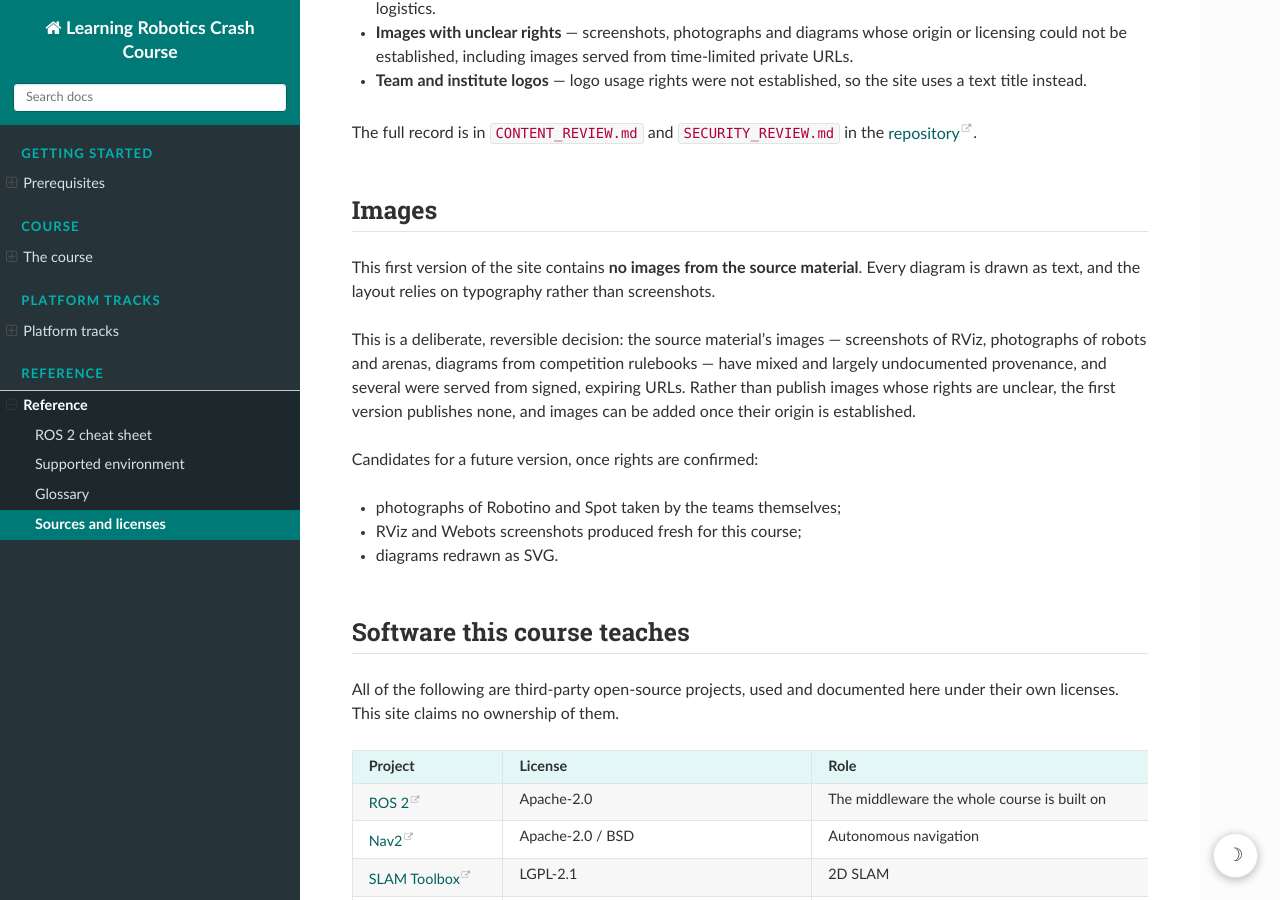
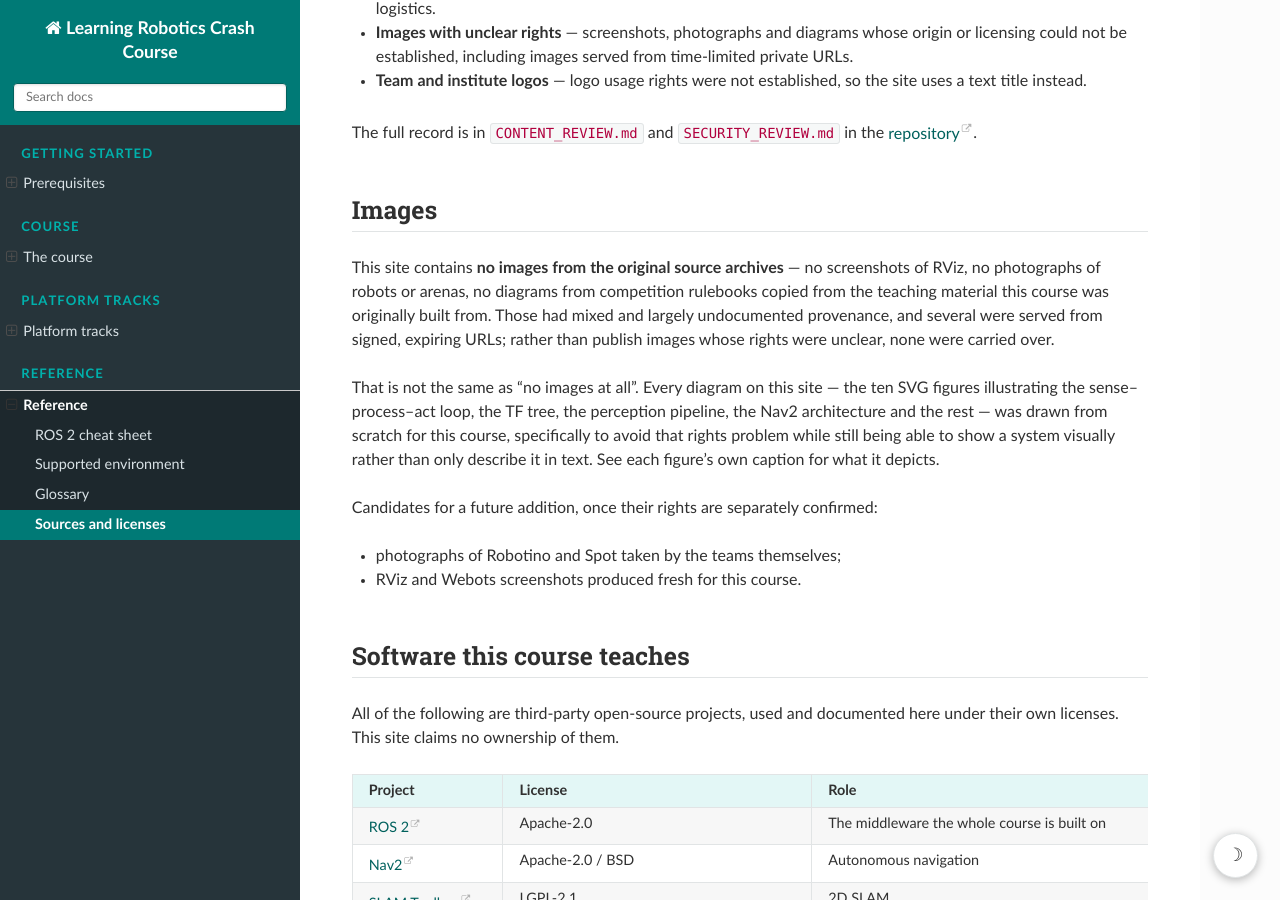
Before and after one commit to MoritzSchallenberg/Learning-Robotics-Crash-Course, a Sphinx documentation site: the page built from docs/reference/sources.md, in a window 1280 px wide and 900 px high, scrolled down 2001 px. Built offline with Sphinx 7.4.7 and the Read the Docs theme 3.1.0, drawn with Linux system fonts in a browser that asks for light colours.

Commit message:
docs: fix the sources page's now-outdated "no images" claim
reference/sources.md said, in the "Images" section, that the site
contains no images and that every diagram is drawn as text -- true when
that section was first written, but contradicted since Entwicklungsauftrag
2 added ten original SVG diagrams. Rewritten to state the actual,
narrower claim: no images from the original source archives (still
true, and the reason that matters), while the site's own from-scratch
SVG figures are exactly the images that exist and why they were drawn
that way in the first place.

🤖 Generated with [Claude Code](https://claude.com/claude-code)
Co-Authored-By: Claude Sonnet 5 <noreply@anthropic.com>

```diff
--- a/docs/reference/sources.md
+++ b/docs/reference/sources.md
@@ -126,22 +126,25 @@ The full record is in `CONTENT_REVIEW.md` and `SECURITY_REVIEW.md` in the
 
 ## Images
 
-This first version of the site contains **no images from the source material**.
-Every diagram is drawn as text, and the layout relies on typography rather than
-screenshots.
+This site contains **no images from the original source archives** — no
+screenshots of RViz, no photographs of robots or arenas, no diagrams from
+competition rulebooks copied from the teaching material this course was
+originally built from. Those had mixed and largely undocumented
+provenance, and several were served from signed, expiring URLs; rather
+than publish images whose rights were unclear, none were carried over.
 
-This is a deliberate, reversible decision: the source material's images —
-screenshots of RViz, photographs of robots and arenas, diagrams from
-competition rulebooks — have mixed and largely undocumented provenance, and
-several were served from signed, expiring URLs. Rather than publish images
-whose rights are unclear, the first version publishes none, and images can be
-added once their origin is established.
+That is not the same as "no images at all". Every diagram on this site —
+the ten SVG figures illustrating the sense–process–act loop, the TF tree,
+the perception pipeline, the Nav2 architecture and the rest — was drawn
+from scratch for this course, specifically to avoid that rights problem
+while still being able to show a system visually rather than only
+describe it in text. See each figure's own caption for what it depicts.
 
-Candidates for a future version, once rights are confirmed:
+Candidates for a future addition, once their rights are separately
+confirmed:
 
 - photographs of Robotino and Spot taken by the teams themselves;
-- RViz and Webots screenshots produced fresh for this course;
-- diagrams redrawn as SVG.
+- RViz and Webots screenshots produced fresh for this course.
 
 ## Software this course teaches
 
```
